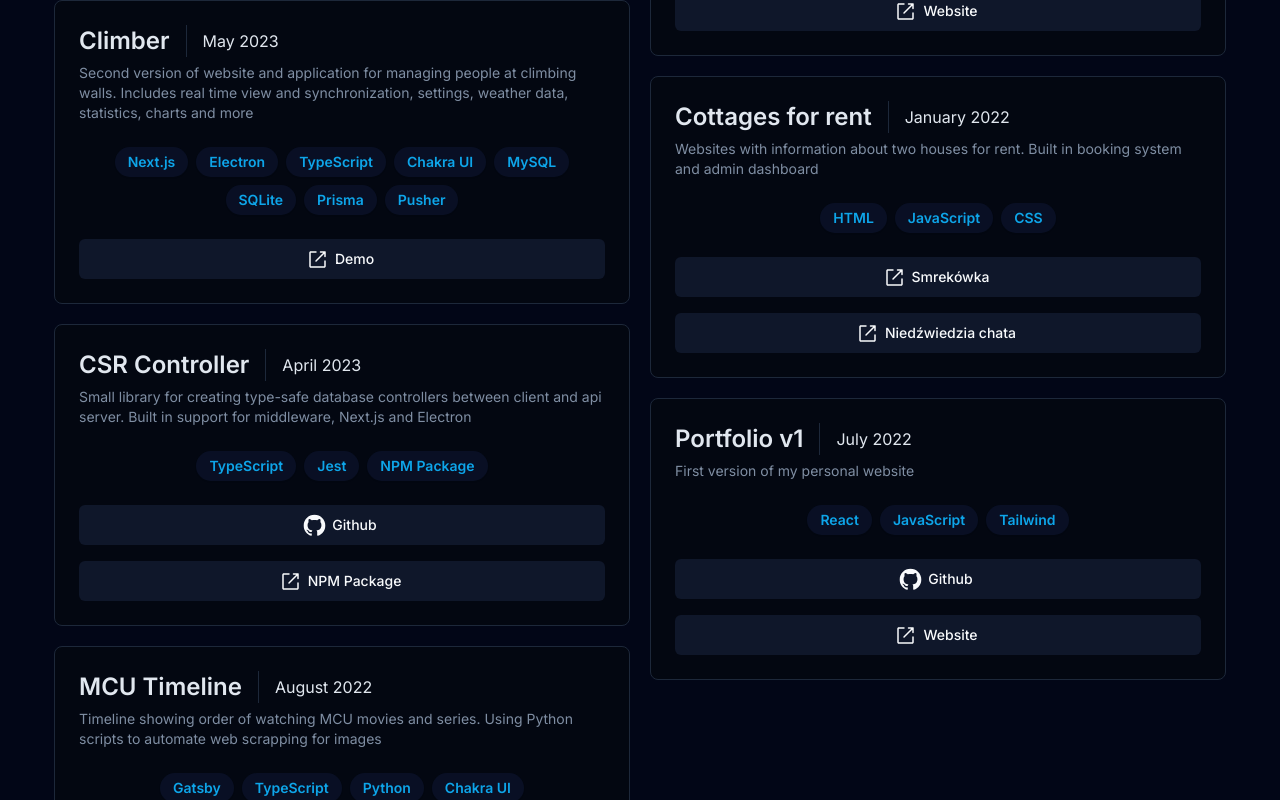
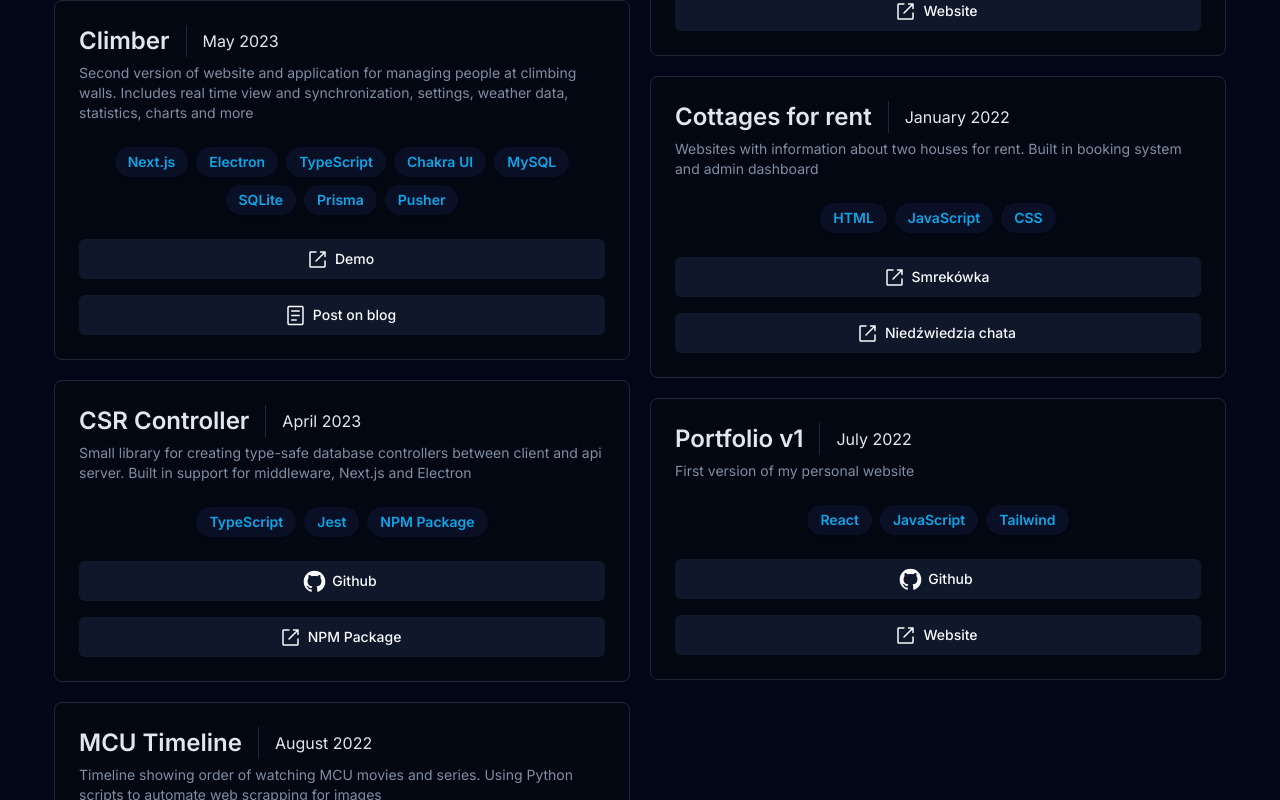
Before and after one commit to martiinii/portfolio-v2, a Next.js app: page / in a window 1280 px wide. Shown: the part 1220-2020 px from the top of the page. Built offline with nearby package versions, Linux system fonts and the light colour scheme.

Commit message:
Added link to blog post

```diff
--- a/projects/climber.ts
+++ b/projects/climber.ts
@@ -1,4 +1,4 @@
-import { ExternalLinkIcon } from "@radix-ui/react-icons";
+import { ExternalLinkIcon, ReaderIcon } from "@radix-ui/react-icons";
 import { ProjectType } from ".";
 
 export const climberProject: ProjectType = {
@@ -11,6 +11,11 @@ export const climberProject: ProjectType = {
             title: 'Demo',
             href: 'https://climber-demo.martiinii.dev',
             icon: ExternalLinkIcon
+        },
+        {
+            title: 'Post on blog',
+            href: '/blog/climber',
+            icon: ReaderIcon
         }
     ]
 }
```
